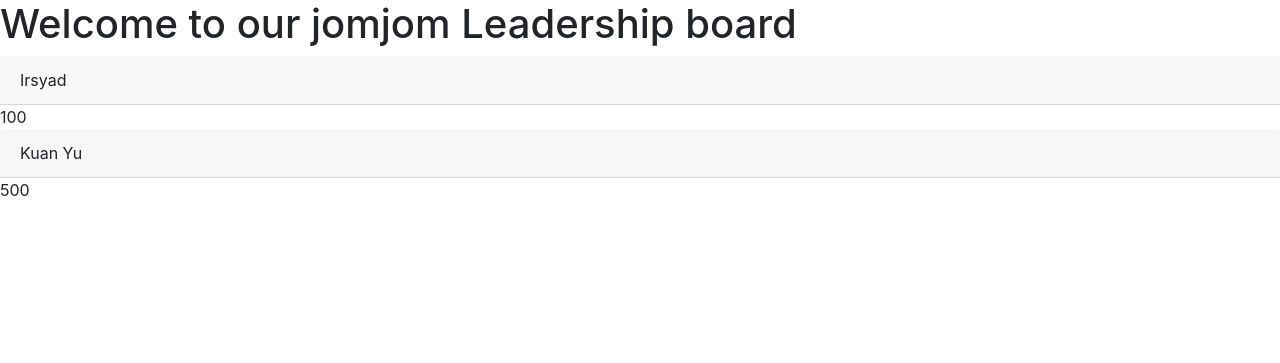
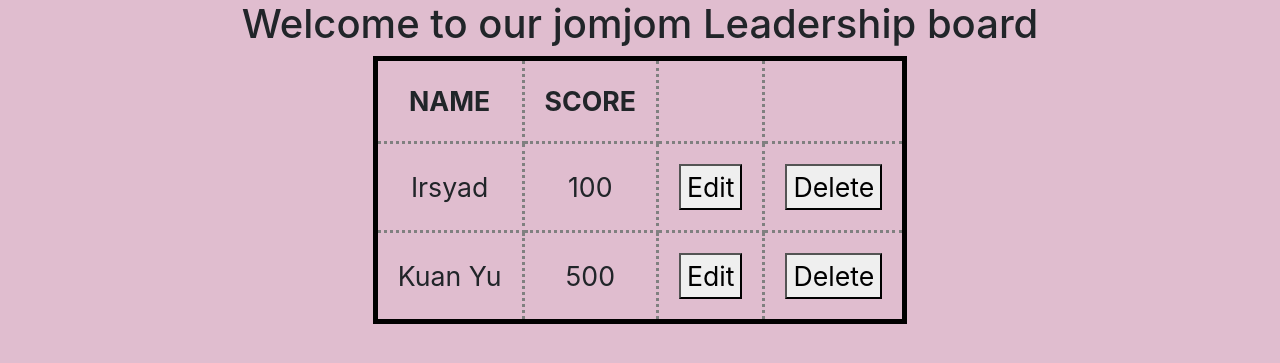
Before and after one commit to phuaky/leadership-api, a Node server app: page / in a window 1280 px wide. Shown: the top 363 px of the page. Run offline with Node 20, Linux system fonts and the light colour scheme; some libraries are stand-ins or nearby versions.

Commit message:
added edit and delete

```diff
--- a/static/main.js
+++ b/static/main.js
@@ -6,12 +6,15 @@ $(function () {
     .done(function (data) {
       console.log('success')
 
-      $('.main').empty()
+      // $('.main').empty()
+
       data.forEach(function (elem, index) {
-        $('.main').append('<div class="board"  id="' + index + '">' +
-          '<div class="card-header">' + elem.name + '</div>' +
-          '<div class="card-block">' + elem.score + '</div>' +
-          '</div>')
+        $('table').append('<tr>' +
+          '<td>' + elem.name + '</td>' +
+          '<td>' + elem.score + '</td>' +
+          '<td> <button onclick="">Edit</button> </td>' +
+          '<td> <button onclick="">Delete</button> </td>' +
+          '</tr>')
       })
     })
     .fail(function () {
--- a/static/style.css
+++ b/static/style.css
@@ -0,0 +1,15 @@
+body {
+  text-align: center;
+  background-color: #E0BDCF;
+  font-size: 20pt;
+}
+
+table {
+  margin: 0 auto;
+  border: 5px solid black;
+}
+
+td {
+  border: 3px dotted grey;
+  padding: 20px;
+}
--- a/views/index.ejs
+++ b/views/index.ejs
@@ -6,12 +6,23 @@
     <script src="https://ajax.googleapis.com/ajax/libs/jquery/2.1.4/jquery.min.js"></script>
     <link rel="stylesheet" href="https://maxcdn.bootstrapcdn.com/bootstrap/4.0.0-alpha.2/css/bootstrap.min.css" integrity="sha384-y3tfxAZXuh4HwSYylfB+J125MxIs6mR5FOHamPBG064zB+AFeWH94NdvaCBm8qnd" crossorigin="anonymous">
     <script src="/main.js"></script>
+    <link rel="stylesheet" href="style.css">
 
   </head>
   <body>
     <h1>Welcome to our jomjom Leadership board</h1>
 
     <div class='main'>
+      <table>
+          <tr>
+            <td><strong>NAME</strong></td>
+            <td><strong>SCORE</strong></td>
+            <td><strong></strong></td>
+            <td><strong></strong></td>
+          </tr>
+
+
+      </table>
     </div>
   </body>
 </html>
```
Also changed, not shown: 1 other file.
